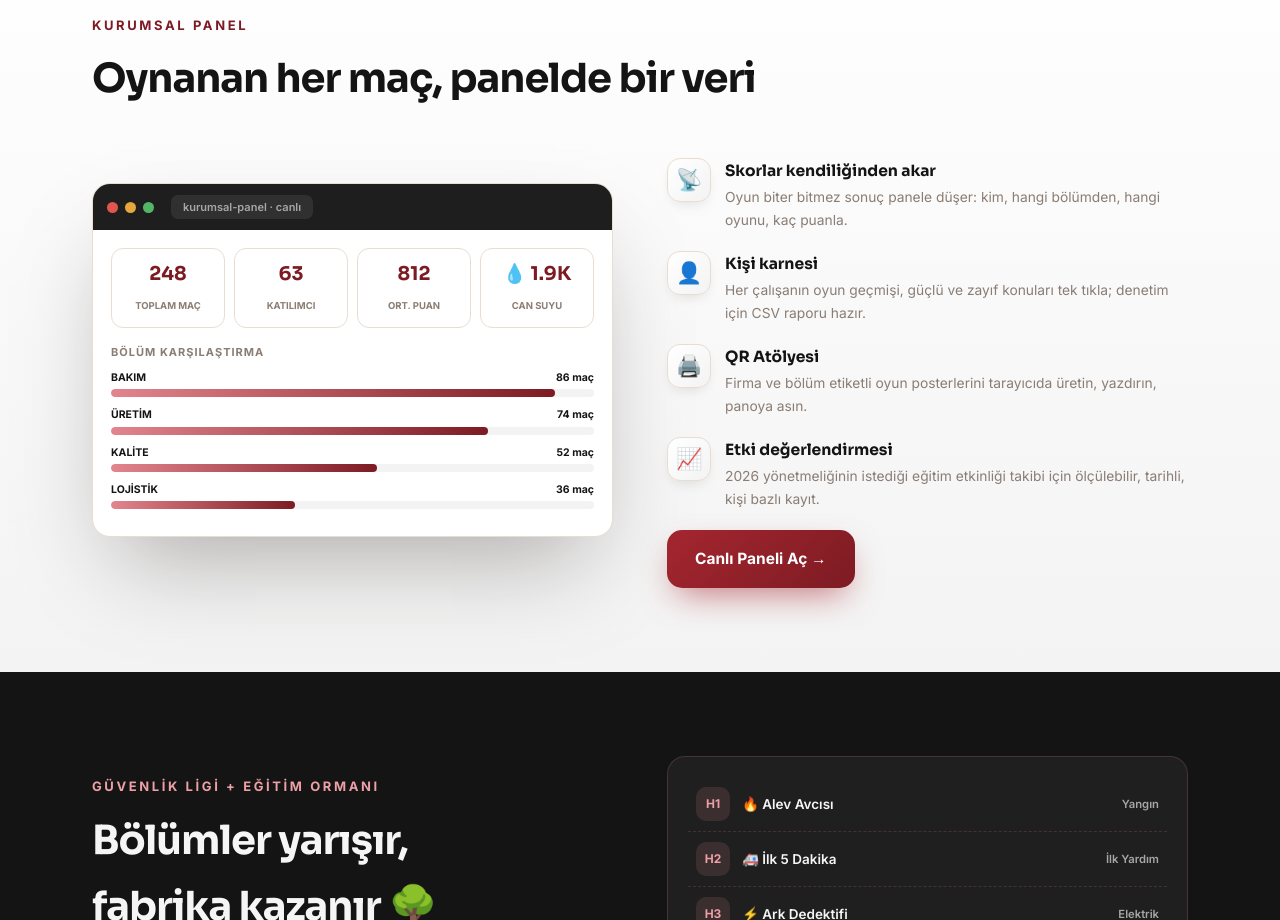
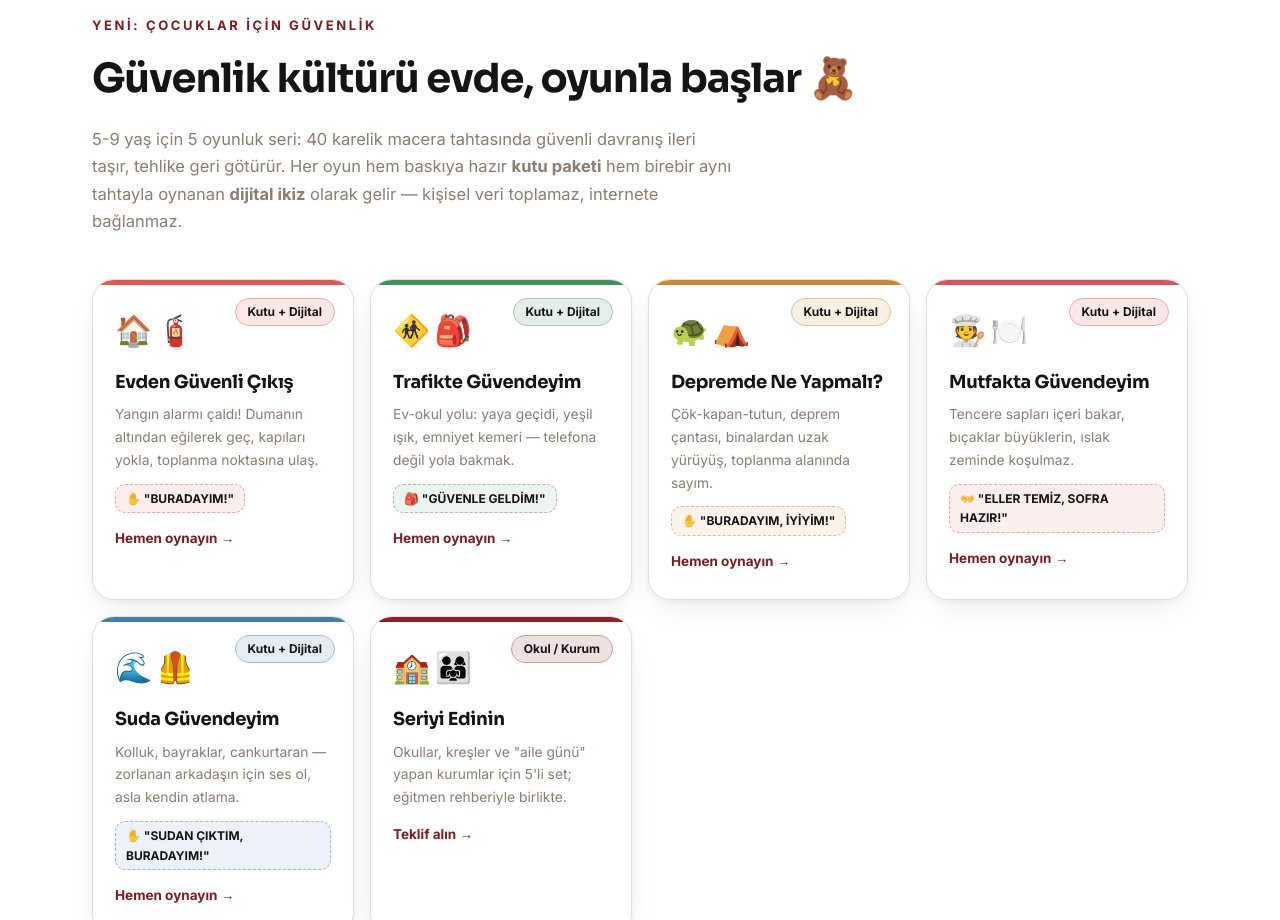
Before and after one commit to lprslnylmz-dot/vitrin, a plain HTML site: page index.html in a window 1280 px wide. Shown: the part 1880-2800 px from the top of the page. Drawn offline with Linux system fonts and the light colour scheme.

Commit message:
Canli adres entegrasyonu: sdg.isgyarismasi.com.tr + Cocuk Serisi bolumu
Co-Authored-By: Claude Fable 5 <noreply@anthropic.com>
Claude-Session: https://claude.ai/code/session_01HE71UcKStmUG5ncH1cpY39

```diff
--- a/index.html
+++ b/index.html
@@ -148,6 +148,8 @@ p.sub{color:var(--muted);margin-top:14px;max-width:640px;font-size:16.5px;}
   border-radius:999px;padding:3px 12px;font-size:12px;font-weight:800;
 }
 .set .go{margin-top:14px;display:inline-block;color:var(--copper-d);font-weight:700;font-size:13.5px;}
+.set .rit{display:inline-block;margin-top:12px;background:color-mix(in srgb,var(--hue) 10%,#fff);border:1.5px dashed color-mix(in srgb,var(--hue) 40%,var(--line));border-radius:10px;padding:4px 10px;font-size:12px;font-weight:800;}
+.kidnote{margin-top:26px;color:var(--muted);font-size:13.5px;max-width:720px;line-height:1.6;}
 
 /* ====== PANEL ====== */
 .panelsec{background:linear-gradient(180deg,var(--cream),var(--cream2));}
@@ -247,11 +249,12 @@ footer a:hover{text-decoration:underline;}
     </a>
     <div class="navlinks">
       <a href="#oyunlar">Oyun Setleri</a>
+      <a href="#cocuk">Çocuk Serisi</a>
       <a href="#panel">Kurumsal Panel</a>
       <a href="#lig">Güvenlik Ligi</a>
       <a href="#nasil">Nasıl Çalışır</a>
     </div>
-    <a class="navcta" href="https://lprslnylmz-dot.github.io/SafetyDigitalApp/" target="_blank" rel="noopener">Platformu Aç →</a>
+    <a class="navcta" href="https://sdg.isgyarismasi.com.tr/" target="_blank" rel="noopener">Platformu Aç →</a>
   </div>
 </nav>
 
@@ -262,7 +265,7 @@ footer a:hover{text-decoration:underline;}
       <h1 class="rv">İş güvenliği eğitimini <span class="a">oyuna çevirin.</span></h1>
       <p class="lead rv">Çalışanlar QR okutur, telefonda yarışır; skorlar kurumsal panele canlı akar. Sıkıcı sunumların yerini 35 oyun, haftalık lig ve büyüyen bir Eğitim Ormanı alır.</p>
       <div class="ctas rv">
-        <a class="btn primary" href="https://lprslnylmz-dot.github.io/SafetyDigitalApp/" target="_blank" rel="noopener">🎮 Oyunları Keşfet</a>
+        <a class="btn primary" href="https://sdg.isgyarismasi.com.tr/" target="_blank" rel="noopener">🎮 Oyunları Keşfet</a>
         <a class="btn dark-ghost" href="#panel">📊 Paneli Gör</a>
       </div>
       <div class="herometa rv">
@@ -309,27 +312,27 @@ footer a:hover{text-decoration:underline;}
     <h2 class="sec">Her eğitim anına uygun bir format</h2>
     <p class="sub">EKED simülasyonundan milyoner yarışmasına, Stroop testinden çapraz bulmacaya — 6 set, 35 oyun. Hepsi tek bağlantı, hepsi telefonda.</p></div>
     <div class="sets">
-      <a class="set rv" style="--hue:#a4262f" href="https://lprslnylmz-dot.github.io/SafetyDigitalApp/#suite-gen" target="_blank" rel="noopener">
+      <a class="set rv" style="--hue:#a4262f" href="https://sdg.isgyarismasi.com.tr/" target="_blank" rel="noopener">
         <span class="cnt">8 oyun</span><div class="emo">🔒📚⚖️</div>
         <h3>Genel Endüstri</h3><p>EKED / LOTOTO temel seti: 16 adım, cihazlar, tanımlar, risk algısı ve dikkat testleri.</p>
         <span class="go">Seti incele →</span>
       </a>
-      <a class="set rv" style="--hue:#6e6e6e" href="https://lprslnylmz-dot.github.io/SafetyDigitalApp/#suite-klasik" target="_blank" rel="noopener">
+      <a class="set rv" style="--hue:#6e6e6e" href="https://sdg.isgyarismasi.com.tr/" target="_blank" rel="noopener">
         <span class="cnt">8 oyun</span><div class="emo">🎡📦🔨</div>
         <h3>Hızlı Oyunlar</h3><p>Çarkıfelek, kutu açma, hafıza kartları, balon patlatma — sınıfı ayağa kaldıran klasikler.</p>
         <span class="go">Seti incele →</span>
       </a>
-      <a class="set rv" style="--hue:#d4555e" href="https://lprslnylmz-dot.github.io/SafetyDigitalApp/#suite-lig" target="_blank" rel="noopener">
+      <a class="set rv" style="--hue:#d4555e" href="https://sdg.isgyarismasi.com.tr/" target="_blank" rel="noopener">
         <span class="cnt">4 oyun</span><div class="emo">🔥🚑⚡</div>
         <h3>Güvenlik Ligi</h3><p>Yönetmelik konularını bölümler arası haftalık maçlara çeviren kurumsal lig sistemi.</p>
         <span class="go">Seti incele →</span>
       </a>
-      <a class="set rv" style="--hue:#8e1f27" href="https://lprslnylmz-dot.github.io/SafetyDigitalApp/#suite-mdf" target="_blank" rel="noopener">
+      <a class="set rv" style="--hue:#8e1f27" href="https://sdg.isgyarismasi.com.tr/" target="_blank" rel="noopener">
         <span class="cnt">7 oyun</span><div class="emo">🏭🚨📋</div>
         <h3>Yonga Levha / MDF</h3><p>Sıcak pres, toz silosu, termik yağ... Levha fabrikasının gerçek senaryolarıyla.</p>
         <span class="go">Seti incele →</span>
       </a>
-      <a class="set rv" style="--hue:#c0392b" href="https://lprslnylmz-dot.github.io/SafetyDigitalApp/#suite-maden" target="_blank" rel="noopener">
+      <a class="set rv" style="--hue:#c0392b" href="https://sdg.isgyarismasi.com.tr/" target="_blank" rel="noopener">
         <span class="cnt">2 oyun</span><div class="emo">⛏️🪙</div>
         <h3>Madencilik</h3><p>Altın madenine uyarlanmış LOTOTO ve grup kilitleme prosedürü oyunları.</p>
         <span class="go">Seti incele →</span>
@@ -340,6 +343,52 @@ footer a:hover{text-decoration:underline;}
         <span class="go">Teklif alın →</span>
       </a>
     </div>
+  </div>
+</section>
+
+<section id="cocuk">
+  <div class="wrap">
+    <div class="rv"><div class="pre">Yeni: Çocuklar için Güvenlik</div>
+    <h2 class="sec">Güvenlik kültürü evde, oyunla başlar 🧸</h2>
+    <p class="sub">5-9 yaş için 5 oyunluk seri: 40 karelik macera tahtasında güvenli davranış ileri taşır, tehlike geri götürür. Her oyun hem baskıya hazır <b>kutu paketi</b> hem birebir aynı tahtayla oynanan <b>dijital ikiz</b> olarak gelir — kişisel veri toplamaz, internete bağlanmaz.</p></div>
+    <div class="sets">
+      <a class="set rv" href="https://sdg.isgyarismasi.com.tr/evden-guvenli-cikis.html" target="_blank" rel="noopener" style="--hue:#e2574c">
+        <span class="cnt">Kutu + Dijital</span><div class="emo">🏠🧯</div>
+        <h3>Evden Güvenli Çıkış</h3><p>Yangın alarmı çaldı! Dumanın altından eğilerek geç, kapıları yokla, toplanma noktasına ulaş.</p>
+        <span class="rit">✋ "BURADAYIM!"</span>
+      <span class="go">Hemen oynayın →</span>
+      </a>
+      <a class="set rv" href="https://sdg.isgyarismasi.com.tr/trafikte-guvendeyim.html" target="_blank" rel="noopener" style="--hue:#3f8f5f">
+        <span class="cnt">Kutu + Dijital</span><div class="emo">🚸🎒</div>
+        <h3>Trafikte Güvendeyim</h3><p>Ev-okul yolu: yaya geçidi, yeşil ışık, emniyet kemeri — telefona değil yola bakmak.</p>
+        <span class="rit">🎒 "GÜVENLE GELDİM!"</span>
+      <span class="go">Hemen oynayın →</span>
+      </a>
+      <a class="set rv" href="https://sdg.isgyarismasi.com.tr/depremde-ne-yapmali.html" target="_blank" rel="noopener" style="--hue:#c98a2d">
+        <span class="cnt">Kutu + Dijital</span><div class="emo">🐢⛺</div>
+        <h3>Depremde Ne Yapmalı?</h3><p>Çök-kapan-tutun, deprem çantası, binalardan uzak yürüyüş, toplanma alanında sayım.</p>
+        <span class="rit">✋ "BURADAYIM, İYİYİM!"</span>
+      <span class="go">Hemen oynayın →</span>
+      </a>
+      <a class="set rv" href="https://sdg.isgyarismasi.com.tr/mutfakta-guvendeyim.html" target="_blank" rel="noopener" style="--hue:#d4555e">
+        <span class="cnt">Kutu + Dijital</span><div class="emo">🧑‍🍳🍽️</div>
+        <h3>Mutfakta Güvendeyim</h3><p>Tencere sapları içeri bakar, bıçaklar büyüklerin, ıslak zeminde koşulmaz.</p>
+        <span class="rit">👐 "ELLER TEMİZ, SOFRA HAZIR!"</span>
+      <span class="go">Hemen oynayın →</span>
+      </a>
+      <a class="set rv" href="https://sdg.isgyarismasi.com.tr/suda-guvendeyim.html" target="_blank" rel="noopener" style="--hue:#3f7fae">
+        <span class="cnt">Kutu + Dijital</span><div class="emo">🌊🦺</div>
+        <h3>Suda Güvendeyim</h3><p>Kolluk, bayraklar, cankurtaran — zorlanan arkadaşın için ses ol, asla kendin atlama.</p>
+        <span class="rit">✋ "SUDAN ÇIKTIM, BURADAYIM!"</span>
+      <span class="go">Hemen oynayın →</span>
+      </a>
+      <a class="set rv" style="--hue:#8e1f27" href="https://elototo.com" target="_blank" rel="noopener">
+        <span class="cnt">Okul / Kurum</span><div class="emo">🏫👨‍👩‍👧</div>
+        <h3>Seriyi Edinin</h3><p>Okullar, kreşler ve "aile günü" yapan kurumlar için 5'li set; eğitmen rehberiyle birlikte.</p>
+        <span class="go">Teklif alın →</span>
+      </a>
+    </div>
+    <p class="kidnote rv">Kutu paketlerinde A4 oyun tahtası, yeşil-kırmızı-soru kartları, zar-piyon şablonu, kurallar ve ebeveyn köşesi bulunur. Dijital sürümlerin tamamı yayında: <a href="https://sdg.isgyarismasi.com.tr/cocuk.html" target="_blank" rel="noopener" style="color:var(--copper-d);font-weight:700;">sdg.isgyarismasi.com.tr/cocuk.html</a> — tüm oyunlar tarayıcıda çalışır, kişisel veri toplamaz.</p>
   </div>
 </section>
 
@@ -371,7 +420,7 @@ footer a:hover{text-decoration:underline;}
           <li class="rv"><div class="fi">🖨️</div><div><b>QR Atölyesi</b><p>Firma ve bölüm etiketli oyun posterlerini tarayıcıda üretin, yazdırın, panoya asın.</p></div></li>
           <li class="rv"><div class="fi">📈</div><div><b>Etki değerlendirmesi</b><p>2026 yönetmeliğinin istediği eğitim etkinliği takibi için ölçülebilir, tarihli, kişi bazlı kayıt.</p></div></li>
         </ul>
-        <a class="btn primary rv" href="https://lprslnylmz-dot.github.io/SafetyDigitalApp/kurumsal-panel.html" target="_blank" rel="noopener">Canlı Paneli Aç →</a>
+        <a class="btn primary rv" href="https://sdg.isgyarismasi.com.tr/kurumsal-panel.html" target="_blank" rel="noopener">Canlı Paneli Aç →</a>
       </div>
     </div>
   </div>
@@ -421,7 +470,7 @@ footer a:hover{text-decoration:underline;}
       <p>Demo oturumu planlayalım: 15 dakikada platformu gezelim, sektörünüze özel uyarlama ve lig kurulumunu konuşalım.</p>
       <div class="ctas">
         <a class="btn primary" href="https://elototo.com" target="_blank" rel="noopener">📞 Demo Talep Et</a>
-        <a class="btn dark-ghost" href="https://lprslnylmz-dot.github.io/SafetyDigitalApp/" target="_blank" rel="noopener">Önce Kendim Deneyeyim</a>
+        <a class="btn dark-ghost" href="https://sdg.isgyarismasi.com.tr/" target="_blank" rel="noopener">Önce Kendim Deneyeyim</a>
       </div>
     </div>
   </div>
```
